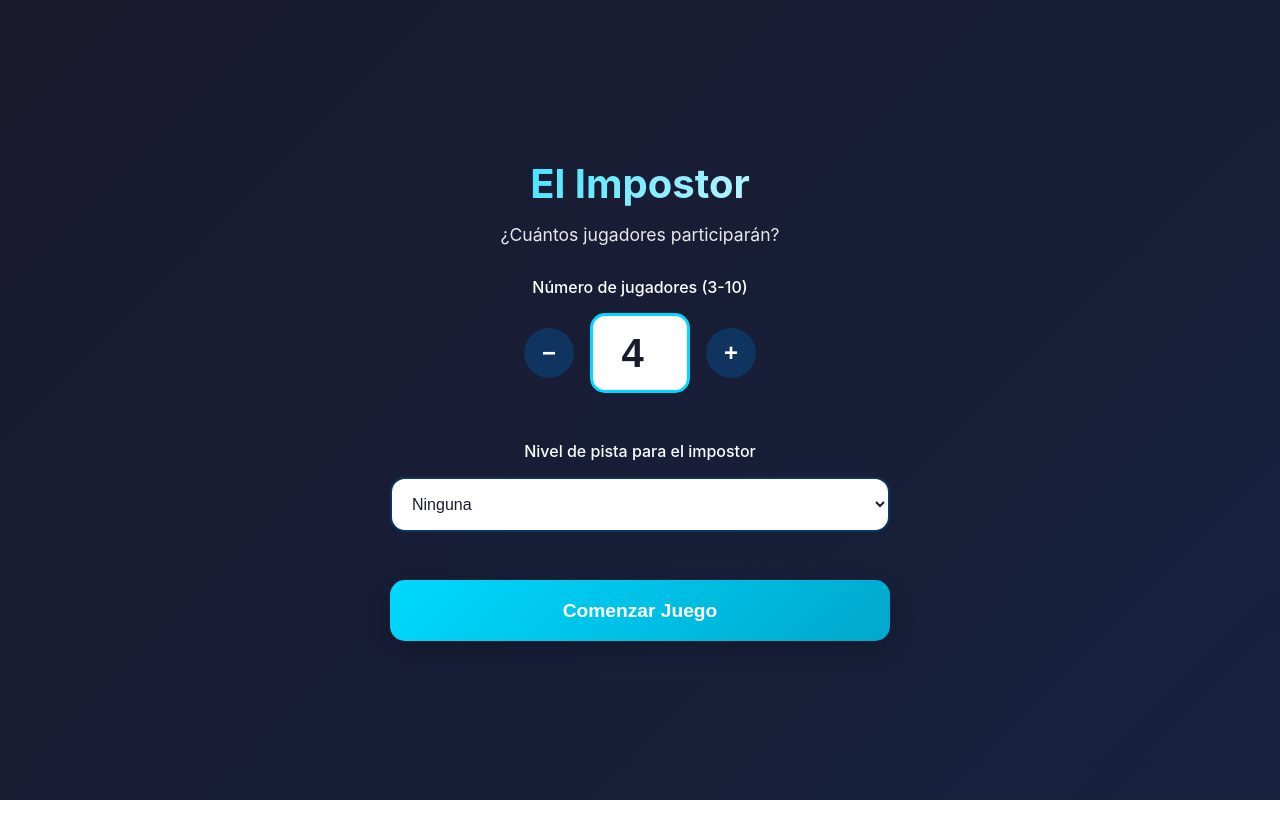
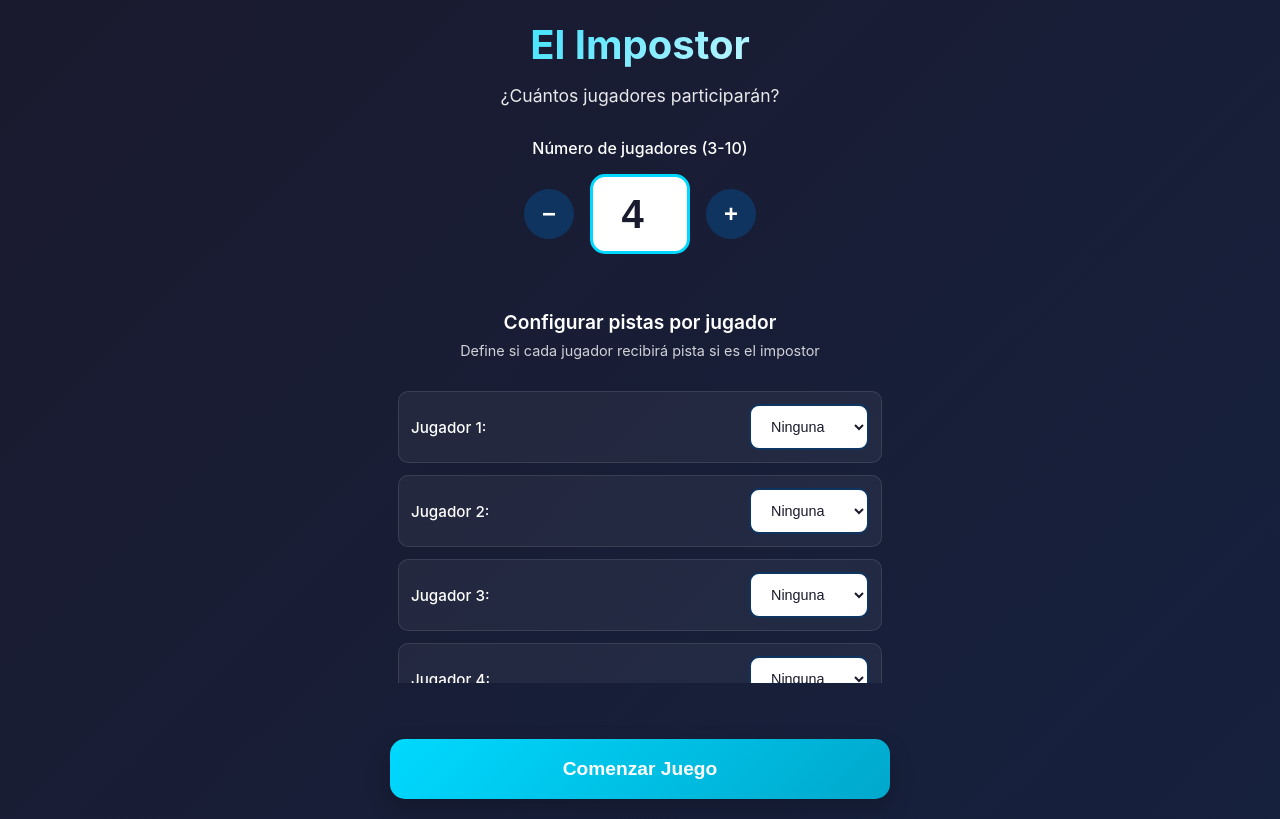
Before and after one commit to Gudynya/FreeImpostor, a React (Vite) app: page / in a window 1280 px wide. Built offline with nearby package versions, Linux system fonts and the light colour scheme.

Commit message:
Add per-player hint configuration - each player can have individual hint level (none, easy, hard)

```diff
--- a/src/App.jsx
+++ b/src/App.jsx
@@ -9,21 +9,21 @@ import { generateGame } from './utils/gameLogic'
 function App() {
   const [gameState, setGameState] = useState('setup') // setup, theme, playing, roundStart, ended
   const [numPlayers, setNumPlayers] = useState(0)
-  const [hintLevel, setHintLevel] = useState('none')
+  const [playerHints, setPlayerHints] = useState([])
   const [selectedTheme, setSelectedTheme] = useState(null)
   const [gameData, setGameData] = useState(null)
   const [currentPlayer, setCurrentPlayer] = useState(0)
   const [startingPlayer, setStartingPlayer] = useState(0)
 
-  const handleStartGame = (players, level) => {
+  const handleStartGame = (players, hints) => {
     setNumPlayers(players)
-    setHintLevel(level)
+    setPlayerHints(hints)
     setGameState('theme')
   }
 
   const handleThemeSelected = (theme) => {
     setSelectedTheme(theme)
-    const game = generateGame(numPlayers, theme, hintLevel)
+    const game = generateGame(numPlayers, theme, playerHints)
     setGameData(game)
     setCurrentPlayer(0)
     setGameState('playing')
@@ -47,7 +47,7 @@ function App() {
   const handleNewGame = () => {
     setGameState('setup')
     setNumPlayers(0)
-    setHintLevel('none')
+    setPlayerHints([])
     setSelectedTheme(null)
     setGameData(null)
     setCurrentPlayer(0)
--- a/src/components/GameSetup.jsx
+++ b/src/components/GameSetup.jsx
@@ -5,22 +5,66 @@ function GameSetup({ onStart }) {
   // Cargar preferencias guardadas al montar el componente
   const savedPreferences = loadGamePreferences()
   const [numPlayers, setNumPlayers] = useState(savedPreferences.numPlayers || 4)
-  const [hintLevel, setHintLevel] = useState(savedPreferences.hintLevel || 'none')
+  const [playerHints, setPlayerHints] = useState(() => {
+    // Inicializar con preferencias guardadas o valores por defecto
+    if (savedPreferences.playerHints && savedPreferences.playerHints.length === (savedPreferences.numPlayers || 4)) {
+      return savedPreferences.playerHints
+    }
+    // Crear array con valores por defecto
+    const defaultHints = []
+    for (let i = 0; i < (savedPreferences.numPlayers || 4); i++) {
+      defaultHints.push('none')
+    }
+    return defaultHints
+  })
+
+  // Actualizar playerHints cuando cambia numPlayers
+  useEffect(() => {
+    if (numPlayers !== playerHints.length) {
+      const newHints = []
+      for (let i = 0; i < numPlayers; i++) {
+        newHints.push(playerHints[i] || 'none')
+      }
+      setPlayerHints(newHints.slice(0, numPlayers))
+    }
+  }, [numPlayers])
+
+  const handleNumPlayersChange = (value) => {
+    if (value >= 3 && value <= 10) {
+      setNumPlayers(value)
+      // Ajustar array de hints
+      const newHints = [...playerHints]
+      if (value > playerHints.length) {
+        // Añadir nuevos jugadores con 'none'
+        for (let i = playerHints.length; i < value; i++) {
+          newHints.push('none')
+        }
+      } else {
+        // Reducir array
+        newHints.splice(value)
+      }
+      setPlayerHints(newHints)
+    }
+  }
+
+  const handlePlayerHintChange = (playerIndex, hintLevel) => {
+    const newHints = [...playerHints]
+    newHints[playerIndex] = hintLevel
+    setPlayerHints(newHints)
+  }
 
   const handleSubmit = (e) => {
     e.preventDefault()
     if (numPlayers >= 3 && numPlayers <= 10) {
       // Guardar preferencias en localStorage
-      saveGamePreferences(numPlayers, hintLevel)
-      onStart(numPlayers, hintLevel)
+      saveGamePreferences(numPlayers, playerHints)
+      onStart(numPlayers, playerHints)
     }
   }
 
   const handleChange = (e) => {
     const value = parseInt(e.target.value)
-    if (value >= 3 && value <= 10) {
-      setNumPlayers(value)
-    }
+    handleNumPlayersChange(value)
   }
 
   return (
@@ -38,7 +82,7 @@ function GameSetup({ onStart }) {
               <button
                 type="button"
                 className="btn-decrement"
-                onClick={() => setNumPlayers(Math.max(3, numPlayers - 1))}
+                onClick={() => handleNumPlayersChange(Math.max(3, numPlayers - 1))}
                 disabled={numPlayers <= 3}
               >
                 −
@@ -55,7 +99,7 @@ function GameSetup({ onStart }) {
               <button
                 type="button"
                 className="btn-increment"
-                onClick={() => setNumPlayers(Math.min(10, numPlayers + 1))}
+                onClick={() => handleNumPlayersChange(Math.min(10, numPlayers + 1))}
                 disabled={numPlayers >= 10}
               >
                 +
@@ -63,20 +107,25 @@ function GameSetup({ onStart }) {
             </div>
           </div>
 
-          <div className="hints-option">
-            <label className="label" htmlFor="hint-level">
-              Nivel de pista para el impostor
-            </label>
+          <div className="player-hints-config">
+            <h3 className="player-hints-title">Configurar pistas por jugador</h3>
+            <p className="player-hints-subtitle">Define si cada jugador recibirá pista si es el impostor</p>
+            <div className="player-hints-list">
+              {playerHints.map((hintLevel, index) => (
+                <div key={index} className="player-hint-item">
+                  <span className="player-hint-label">Jugador {index + 1}:</span>
                   <select
-              id="hint-level"
                     value={hintLevel}
-              onChange={(e) => setHintLevel(e.target.value)}
-              className="hint-select"
+                    onChange={(e) => handlePlayerHintChange(index, e.target.value)}
+                    className="hint-select-small"
                   >
                     <option value="none">Ninguna</option>
                     <option value="easy">Fácil</option>
                     <option value="hard">Difícil</option>
                   </select>
+                </div>
+              ))}
+            </div>
           </div>
 
           <button type="submit" className="btn-primary">
--- a/src/styles/App.css
+++ b/src/styles/App.css
@@ -168,6 +168,74 @@ body {
 .hint-select:focus {
   border-color: var(--word-color);
   box-shadow: 0 0 20px rgba(0, 217, 255, 0.3);
+}
+
+.hint-select-small {
+  padding: 0.75rem 1rem;
+  border: 2px solid var(--accent-color);
+  border-radius: 10px;
+  background: var(--card-bg);
+  color: var(--text-dark);
+  font-size: 0.9rem;
+  font-weight: 500;
+  cursor: pointer;
+  outline: none;
+  transition: all 0.3s ease;
+  min-width: 120px;
+}
+
+.hint-select-small:hover {
+  border-color: var(--word-color);
+}
+
+.hint-select-small:focus {
+  border-color: var(--word-color);
+  box-shadow: 0 0 15px rgba(0, 217, 255, 0.3);
+}
+
+/* Player Hints Config */
+.player-hints-config {
+  padding: 1.5rem 0;
+}
+
+.player-hints-title {
+  font-size: 1.2rem;
+  font-weight: 600;
+  margin-bottom: 0.5rem;
+  text-align: center;
+}
+
+.player-hints-subtitle {
+  font-size: 0.9rem;
+  opacity: 0.8;
+  margin-bottom: 1.5rem;
+  text-align: center;
+}
+
+.player-hints-list {
+  display: flex;
+  flex-direction: column;
+  gap: 0.75rem;
+  max-height: 300px;
+  overflow-y: auto;
+  padding: 0.5rem;
+}
+
+.player-hint-item {
+  display: flex;
+  align-items: center;
+  justify-content: space-between;
+  gap: 1rem;
+  padding: 0.75rem;
+  background: rgba(255, 255, 255, 0.05);
+  border-radius: 10px;
+  border: 1px solid rgba(255, 255, 255, 0.1);
+}
+
+.player-hint-label {
+  font-weight: 500;
+  font-size: 0.95rem;
+  min-width: 80px;
 }
 
 /* Buttons */
--- a/src/utils/gameLogic.js
+++ b/src/utils/gameLogic.js
@@ -1,6 +1,6 @@
 import { wordsByTheme } from '../data/words'
 
-export function generateGame(numPlayers, theme, hintLevel = 'none') {
+export function generateGame(numPlayers, theme, playerHints = []) {
   // Seleccionar palabra aleatoria del tema
   const words = wordsByTheme[theme]
   if (!words || words.length === 0) {
@@ -10,20 +10,24 @@ export function generateGame(numPlayers, theme, hintLevel = 'none') {
   const randomIndex = Math.floor(Math.random() * words.length)
   const selectedWord = words[randomIndex]
 
-  // Extraer palabra y pista según el nivel
+  // Extraer palabra
   const word = typeof selectedWord === 'string' ? selectedWord : selectedWord.word
+
+  // Seleccionar impostor aleatorio
+  const impostorIndex = Math.floor(Math.random() * numPlayers)
+
+  // Obtener nivel de pista del impostor
+  const impostorHintLevel = playerHints[impostorIndex] || 'none'
+
+  // Extraer pista según el nivel del impostor
   let hint = null
-
-  if (typeof selectedWord !== 'string') {
-    if (hintLevel === 'easy' && selectedWord.hintEasy) {
+  if (typeof selectedWord !== 'string' && impostorHintLevel !== 'none') {
+    if (impostorHintLevel === 'easy' && selectedWord.hintEasy) {
       hint = selectedWord.hintEasy
-    } else if (hintLevel === 'hard' && selectedWord.hintHard) {
+    } else if (impostorHintLevel === 'hard' && selectedWord.hintHard) {
       hint = selectedWord.hintHard
     }
   }
-
-  // Seleccionar impostor aleatorio
-  const impostorIndex = Math.floor(Math.random() * numPlayers)
 
   // Crear array de jugadores
   const players = []
@@ -32,7 +36,7 @@ export function generateGame(numPlayers, theme, hintLevel = 'none') {
       playerNumber: i + 1,
       isImpostor: i === impostorIndex,
       word: i === impostorIndex ? null : word,
-      hint: (i === impostorIndex && hintLevel !== 'none') ? hint : null
+      hint: (i === impostorIndex && hint) ? hint : null
     })
   }
 
@@ -40,7 +44,7 @@ export function generateGame(numPlayers, theme, hintLevel = 'none') {
     theme,
     word,
     hint,
-    hintLevel,
+    playerHints,
     impostorIndex,
     players
   }
--- a/src/utils/localStorage.js
+++ b/src/utils/localStorage.js
@@ -1,12 +1,12 @@
 const STORAGE_KEYS = {
   NUM_PLAYERS: 'elImpostor_numPlayers',
-  HINT_LEVEL: 'elImpostor_hintLevel'
+  PLAYER_HINTS: 'elImpostor_playerHints'
 }
 
-export function saveGamePreferences(numPlayers, hintLevel) {
+export function saveGamePreferences(numPlayers, playerHints) {
   try {
     localStorage.setItem(STORAGE_KEYS.NUM_PLAYERS, numPlayers.toString())
-    localStorage.setItem(STORAGE_KEYS.HINT_LEVEL, hintLevel)
+    localStorage.setItem(STORAGE_KEYS.PLAYER_HINTS, JSON.stringify(playerHints))
   } catch (error) {
     console.error('Error saving to localStorage:', error)
   }
@@ -15,17 +15,26 @@ export function saveGamePreferences(numPlayers, hintLevel) {
 export function loadGamePreferences() {
   try {
     const numPlayers = localStorage.getItem(STORAGE_KEYS.NUM_PLAYERS)
-    const hintLevel = localStorage.getItem(STORAGE_KEYS.HINT_LEVEL)
+    const playerHintsStr = localStorage.getItem(STORAGE_KEYS.PLAYER_HINTS)
+
+    let playerHints = null
+    if (playerHintsStr) {
+      try {
+        playerHints = JSON.parse(playerHintsStr)
+      } catch (e) {
+        playerHints = null
+      }
+    }
 
     return {
       numPlayers: numPlayers ? parseInt(numPlayers, 10) : null,
-      hintLevel: hintLevel || null
+      playerHints: playerHints
     }
   } catch (error) {
     console.error('Error loading from localStorage:', error)
     return {
       numPlayers: null,
-      hintLevel: null
+      playerHints: null
     }
   }
 }
```
Lines whose indentation alone changed are shown as unchanged.
